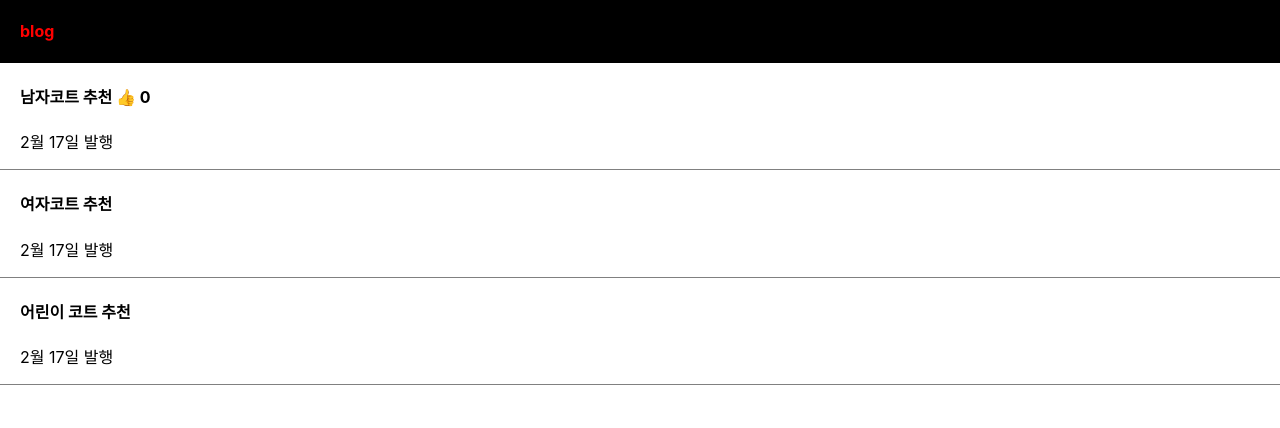
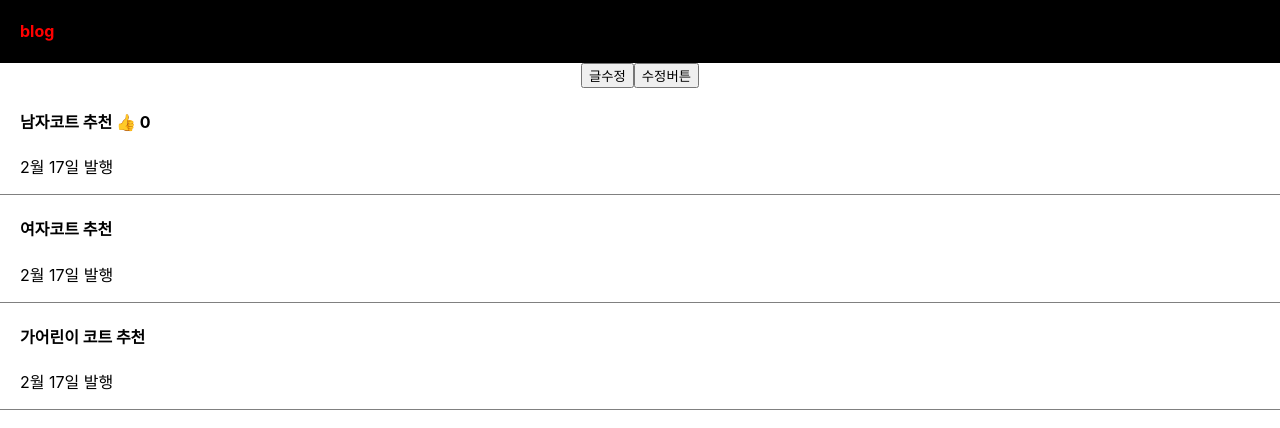
Before and after one commit to monty420420/react_apple1, a React (Create React App) app: page / in a window 1280 px wide. Shown: the top 428 px of the page. Built offline with nearby package versions, Linux system fonts and the light colour scheme.

Commit message:
array_spread

```diff
--- a/src/App.js
+++ b/src/App.js
@@ -11,18 +11,14 @@ function App() {
   // let[글제목2,글제목b] = useState('여자코트 추천');
   // let[글제목3,글제목c] = useState('어린이코트 추천');
   //2
-  let[글제목, 글제목이다] = useState([ '남자코트 추천','여자코트 추천','어린이 코트 추천' ]);
+  let[글제목, 글제목이다] = useState([ '남자코트 추천','여자코트 추천','가어린이 코트 추천' ]);
 
   let [따봉, 따봉변경]= useState(0);
   //console.log(따봉);
 
   // function 함수(){
   //   // console.log(1);
-
   // }
-
-
-
   return (
     <div className="App">
       <div className='black-nav'>
@@ -30,6 +26,24 @@ function App() {
               blog
             </h4>
       </div>
+
+      <button onClick={()=> {
+        let copy = [...글제목];
+        copy[0] = '노인코트 추천';
+
+        let copy2 = [...글제목];
+        copy[1] = '할머니 코트';
+
+        글제목이다(copy);
+      }}>글수정</button>
+
+      <button onClick={() => {
+        let change = [...글제목];
+        change.sort();
+        글제목이다(change);
+      }}>
+        수정버튼
+      </button>
 
       <div className='list'>
       <h4>{글제목[0]} <span onClick={() => 따봉변경(따봉+1) }>👍</span> {따봉} </h4>
```
